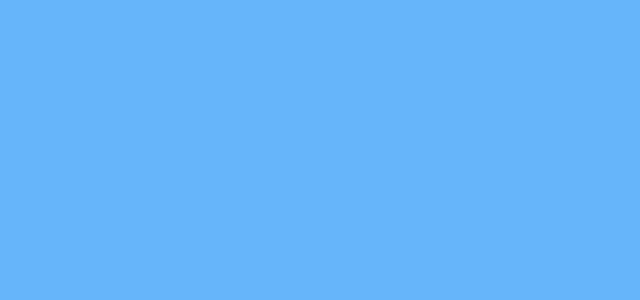
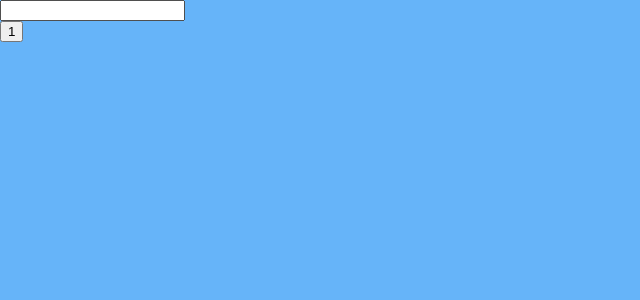
Before and after one commit to oudindiny/Student-Management-System, a React (Create React App) app: page / in a window 1280 px wide. Shown: the top 300 px of the page, without its empty margins (0-640 px from the left). Built offline with nearby package versions, Linux system fonts and the light colour scheme; a web font is replaced by a local one.

Commit message:
inputNumberPage

```diff
--- a/src/pages/InputPhoneNunber.js
+++ b/src/pages/InputPhoneNunber.js
@@ -1,6 +1,32 @@
-import React from "react";
+import React, { useEffect, useState } from "react";
 
 const InputPhoneNunber = () => {
-  return;
+  const [phoneNumber, setphoneNumber] = useState();
+
+  const handlePhoneNumber = (it) => {
+    return (phoneNumber) => {
+      setphoneNumber([...phoneNumber], `${it}`);
+    };
+  };
+  console.log(phoneNumber);
+
+  return (
+    <div className="InputPhoneNunber">
+      <div className="input">
+        <input></input>
+      </div>
+      {/* <div className="number">
+        <input type="button" id="1" onClick={handlePhoneNumber(this.id)} />
+      </div> */}
+      <button
+        id="1"
+        onClick={() => {
+          handlePhoneNumber("1");
+        }}
+      >
+        1
+      </button>
+    </div>
+  );
 };
 export default InputPhoneNunber;
```
